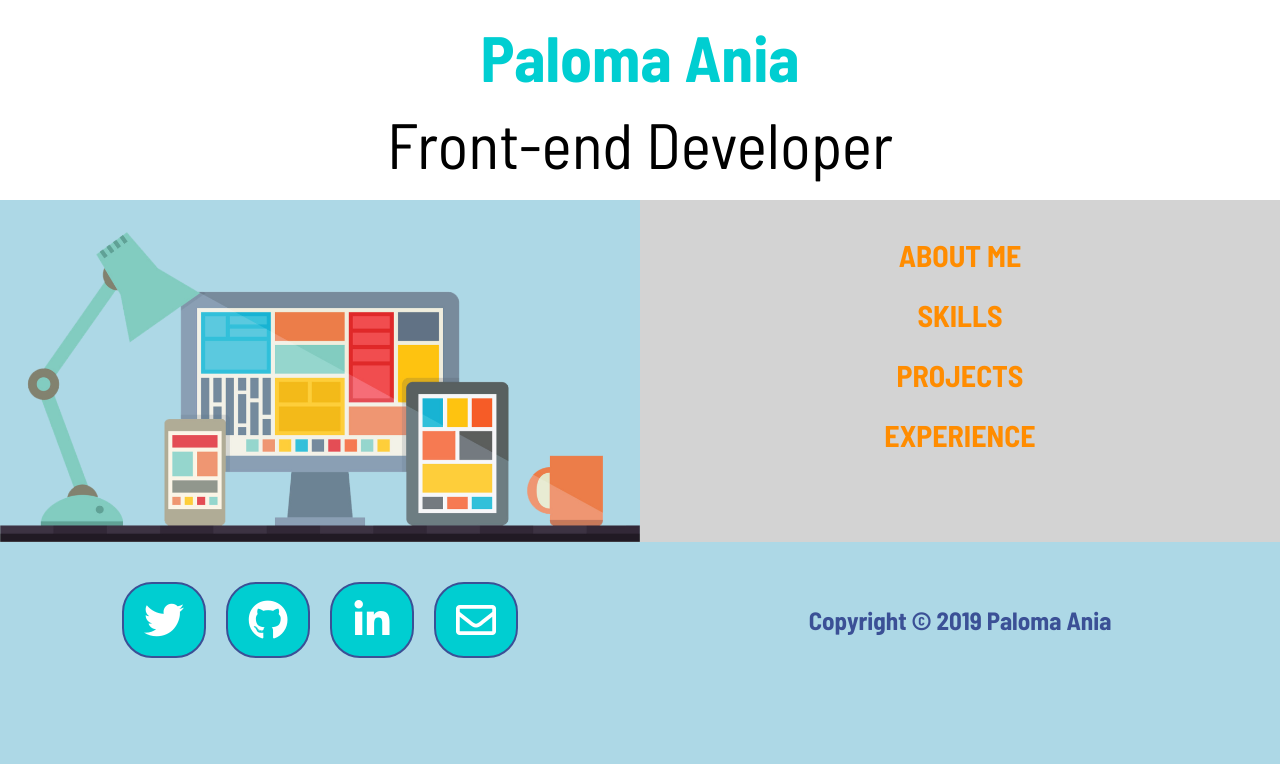
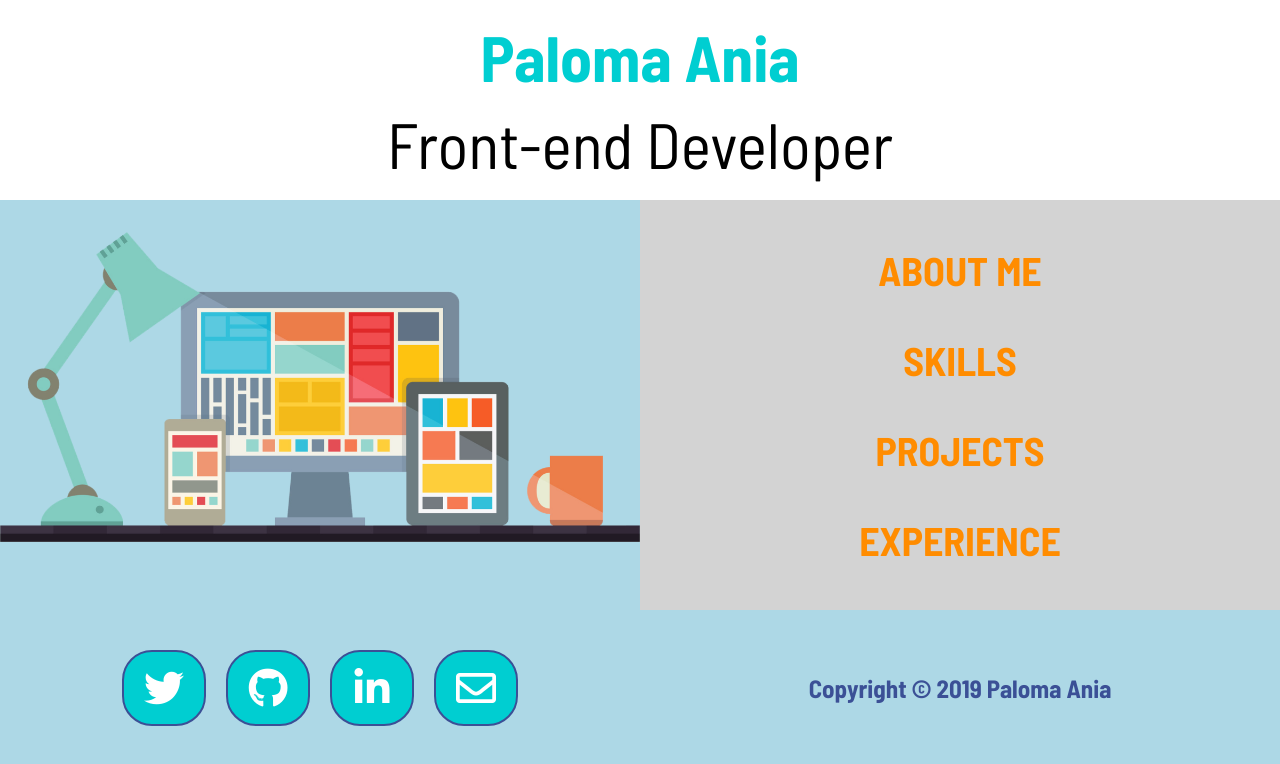
Before and after one commit to palomaviolin/personalwebsite, a website: page docs/index.html in a window 1280 px wide. Drawn offline with nearby package versions, Linux system fonts and the light colour scheme; files that its build step writes are made by us from their sources.

Commit message:
Now working on 'index.htlm'

```diff
--- a/_src/assets/scss/core/_header.scss
+++ b/_src/assets/scss/core/_header.scss
@@ -200,3 +200,14 @@
     font-size: 40px;
   }
 }
+
+@media (min-width: 1024px) {
+
+  .li_nav_principal-content {
+    height: 80px;
+  }
+  .nav_principal-content {
+    font-size: 40px;
+  }
+
+}
```
